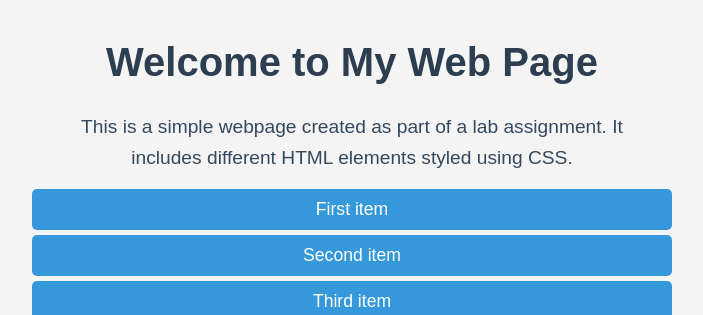
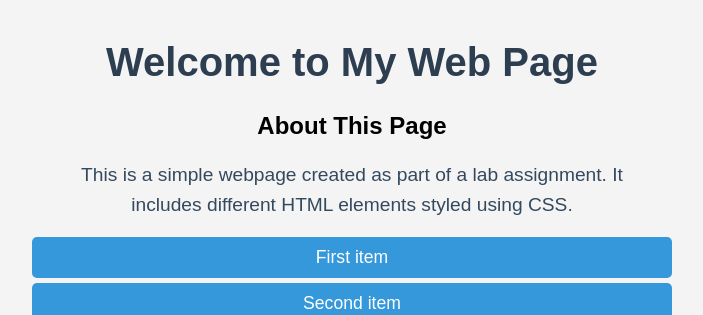
Before and after one commit to MOHAMMED-ABDULRHMAN-ALMARROTI/lab1, a plain HTML site: page index.html in a window 1280 px wide. Shown: the top 315 px of the page, without its empty margins (288-991 px from the left). Drawn offline with Linux system fonts and the light colour scheme.

Commit message:
Add subheading to the page

```diff
--- a/index.html
+++ b/index.html
@@ -8,6 +8,7 @@
 </head>
 <body>
     <h1>Welcome to My Web Page</h1>
+    <h2>About This Page</h2>
     <p>This is a simple webpage created as part of a lab assignment. It includes different HTML elements styled using CSS.</p>
 
     <ol>
```
